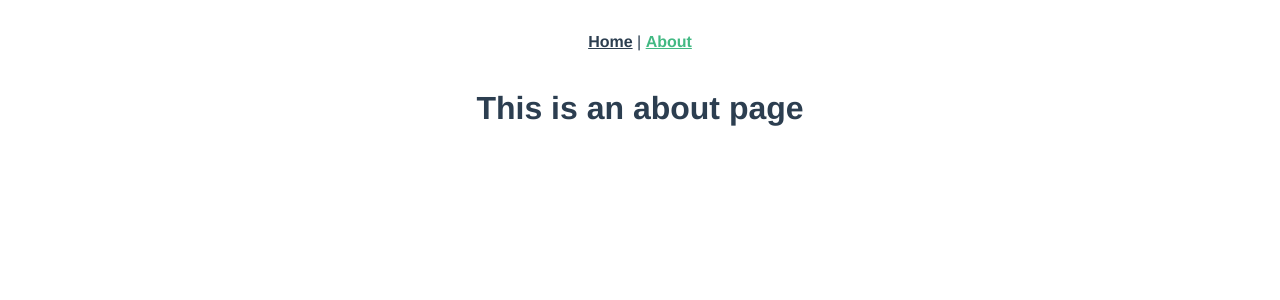
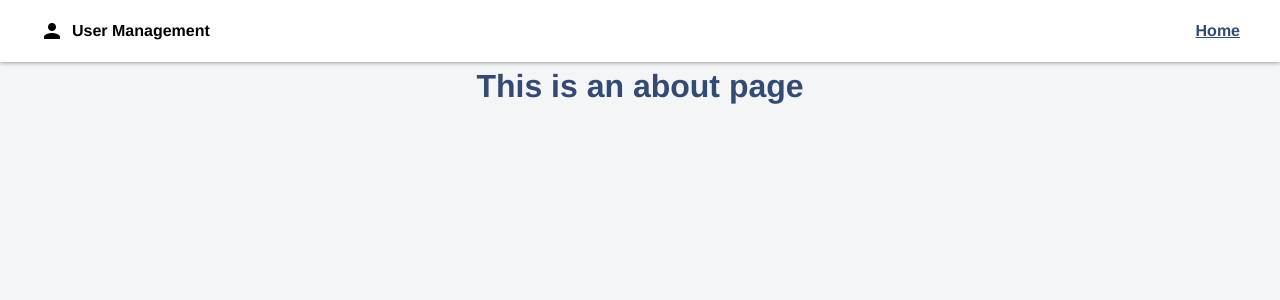
Before and after one commit to michellavezzo/flask_vue, a Vue app in the folder frontend/: page /about in a window 1280 px wide. Shown: the top 300 px of the page. Built offline with nearby package versions, Linux system fonts and the light colour scheme.

Commit message:
feat: new design for App.vue

```diff
--- a/frontend/src/App.vue
+++ b/frontend/src/App.vue
@@ -1,7 +1,14 @@
 <template>
-  <nav>
-    <router-link to="/">Home</router-link> |
-    <router-link to="/about">About</router-link>
+    <nav class="main-nav">
+        <div class="nav-wrapper">
+            <div class="nav-logo">
+                <v-icon color="black">mdi-account</v-icon>
+                <span>User Management</span>
+            </div>
+            <div class="nav-routes">
+                <router-link to="/">Home</router-link>
+            </div>
+        </div>
     </nav>
     <router-view />
 </template>
@@ -12,7 +19,9 @@
     -webkit-font-smoothing: antialiased;
     -moz-osx-font-smoothing: grayscale;
     text-align: center;
-  color: #2c3e50;
+    color: #344a72;
+    background-color: #f3f5f7;
+    min-height: 100vh;
 }
 
 nav {
@@ -20,11 +29,66 @@ nav {
 
     a {
         font-weight: bold;
-    color: #2c3e50;
+        color: #344a72;
 
         &.router-link-exact-active {
-      color: #42b983;
+            color: #1c57c1;
         }
     }
 }
+
+.main-nav {
+    display: flex;
+    justify-content: center;
+    align-items: center;
+    padding: 1.2rem;
+    background-color: #fff;
+    box-shadow: 0 0px 5px rgba(0, 0, 0, 0.5);
+}
+
+.nav-wrapper {
+    display: flex;
+    justify-content: space-between;
+    align-items: center;
+    width: 100%;
+    flex: 1;
+
+    .nav-logo {
+        display: flex;
+        align-items: center;
+        justify-content: center;
+
+        span {
+            color: black;
+            font-weight: bold;
+            margin-left: 0.5rem;
+        }
+    }
+}
+
+/*
+    Media Queries following the .v-container width,
+    probably I should use a better way to handle this with calc()/margin/etc...,
+    but thats what we have for today ;)
+*/
+@media screen and (min-width: 960px) {
+    .nav-wrapper {
+        max-width: 900px;
+    }
+}
+@media screen and (min-width: 1280px) {
+    .nav-wrapper {
+        max-width: 1200px;
+    }
+}
+@media screen and (min-width: 1920px) {
+    .nav-wrapper {
+        max-width: 1800px;
+    }
+}
+@media screen and (min-width: 2560px) {
+    .nav-wrapper {
+        max-width: 2400px;
+    }
+}
 </style>
```
Lines whose indentation alone changed are shown as unchanged.
